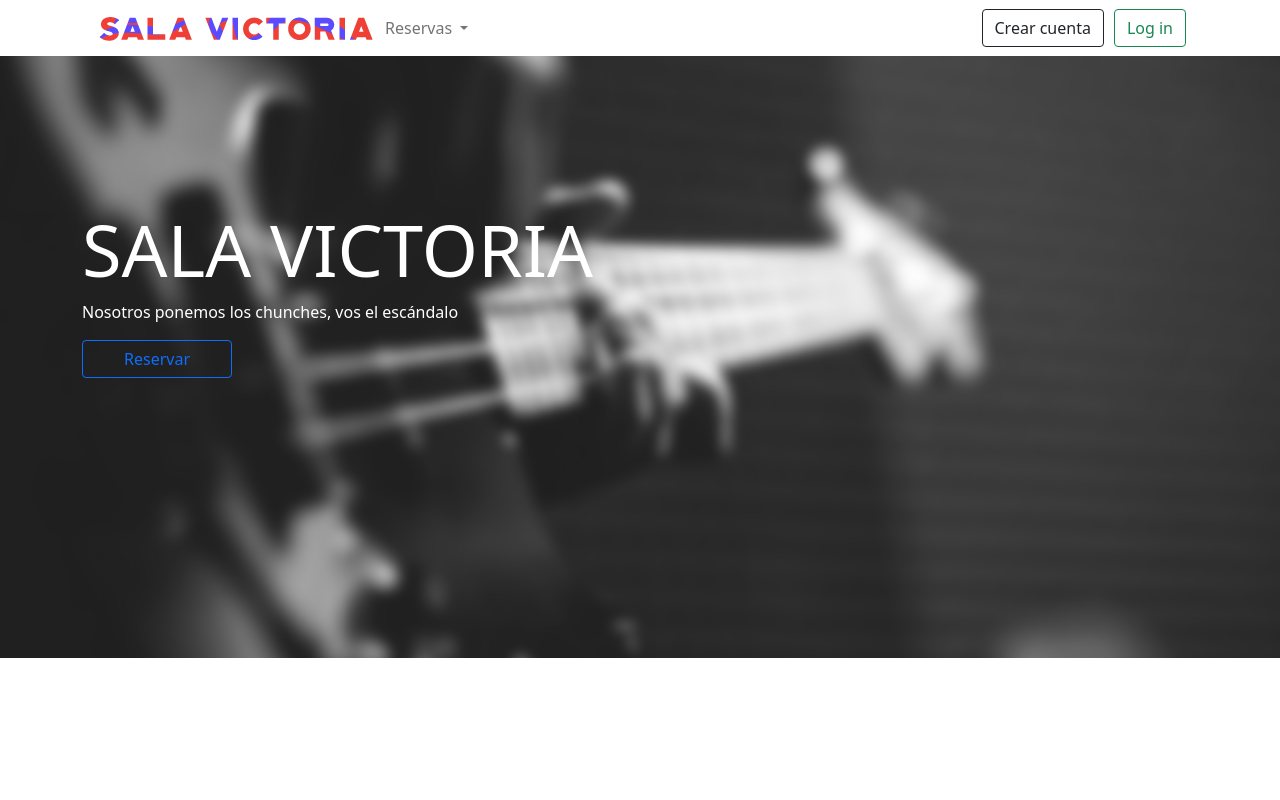
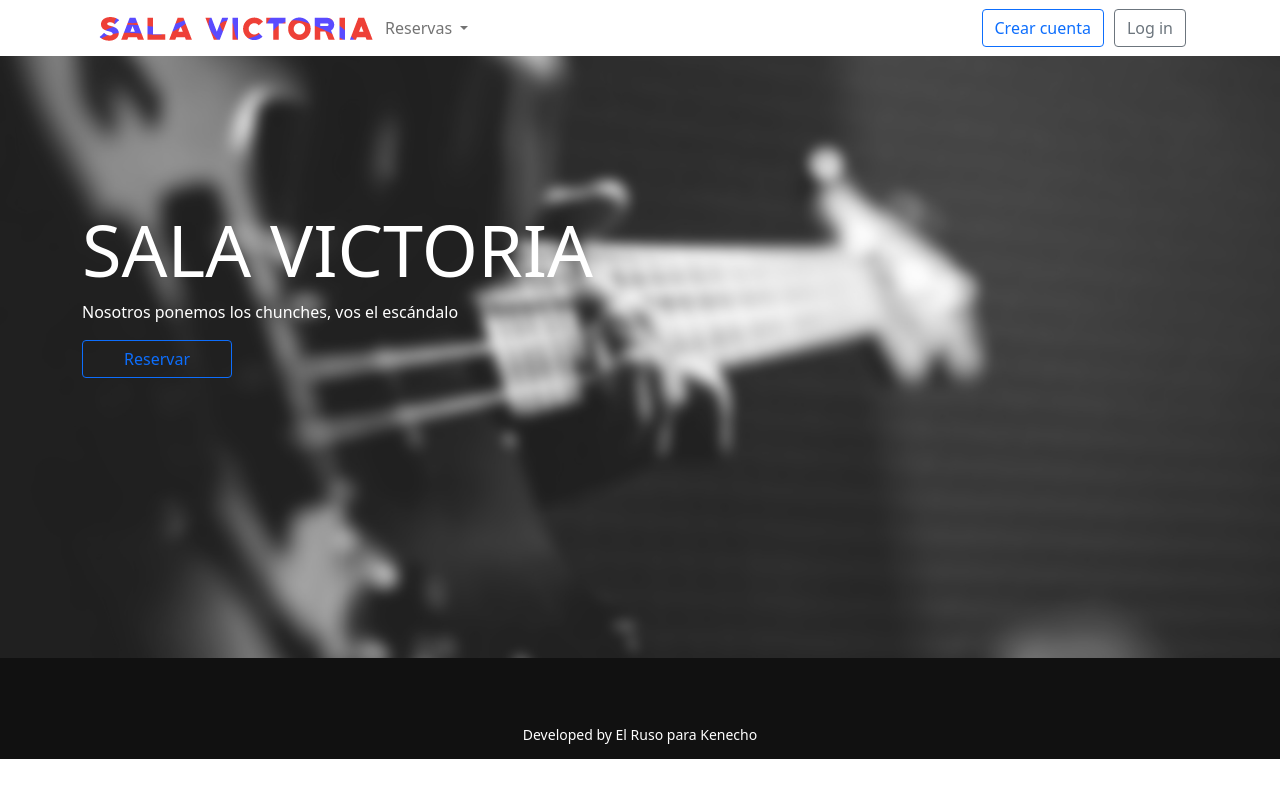
Before and after one commit to YellowBallPython/reservations, a Django app: page / in a window 1280 px wide. Run offline with Django 3.2, Linux system fonts and the light colour scheme.

Commit message:
Footer updated

```diff
--- a/frontend/templates/frontend/base.html
+++ b/frontend/templates/frontend/base.html
@@ -40,9 +40,9 @@
                             {% if user.is_authenticated %}
                             <a class="btn btn-outline-success" href="{% url 'frontend:logout' %}">Log out</a>
                             {% else %}
-                            <a class="btn btn-outline-dark btn-sign-in" href="{% url 'frontend:register' %}">Crear
+                            <a class="btn btn-outline-primary btn-sign-in" href="{% url 'frontend:register' %}">Crear
                                 cuenta</a>
-                            <a class="btn btn-outline-success" href="{% url 'frontend:login' %}">Log in</a>
+                            <a class="btn btn-outline-secondary" href="{% url 'frontend:login' %}">Log in</a>
                             {% endif %}
 
                     </div>
--- a/frontend/templates/frontend/index.html
+++ b/frontend/templates/frontend/index.html
@@ -28,6 +28,11 @@
         </div>
     </div>
 </section>
-
+<footer>
+    <div class="footer-content">
+        <div class="footer-bottom">
+            <p>Developed by <span>El Ruso</span> para Kenecho</p>
+        </div>
+</footer>
 
 {% endblock body %}
--- a/static/css/style.css
+++ b/static/css/style.css
@@ -28,3 +28,28 @@
     margin-top: 200px;
 
 }
+
+footer{
+    bottom: 0;
+    left: 0;
+    right: 0;
+    background: #111;
+    height: auto;
+    width: 100vw;
+    padding-top: 53px;
+    color: #fff;
+}
+.footer-content{
+    display: flex;
+    align-items: center;
+    justify-content: center;
+    flex-direction: column;
+    text-align: center;
+}
+
+.footer-content p{
+    max-width: 500px;
+    margin: 10px auto;
+    line-height: 28px;
+    font-size: 14px;
+}
```
Also changed, not shown: reservations/templates/reservations/make.html (+6 -5 lines).
